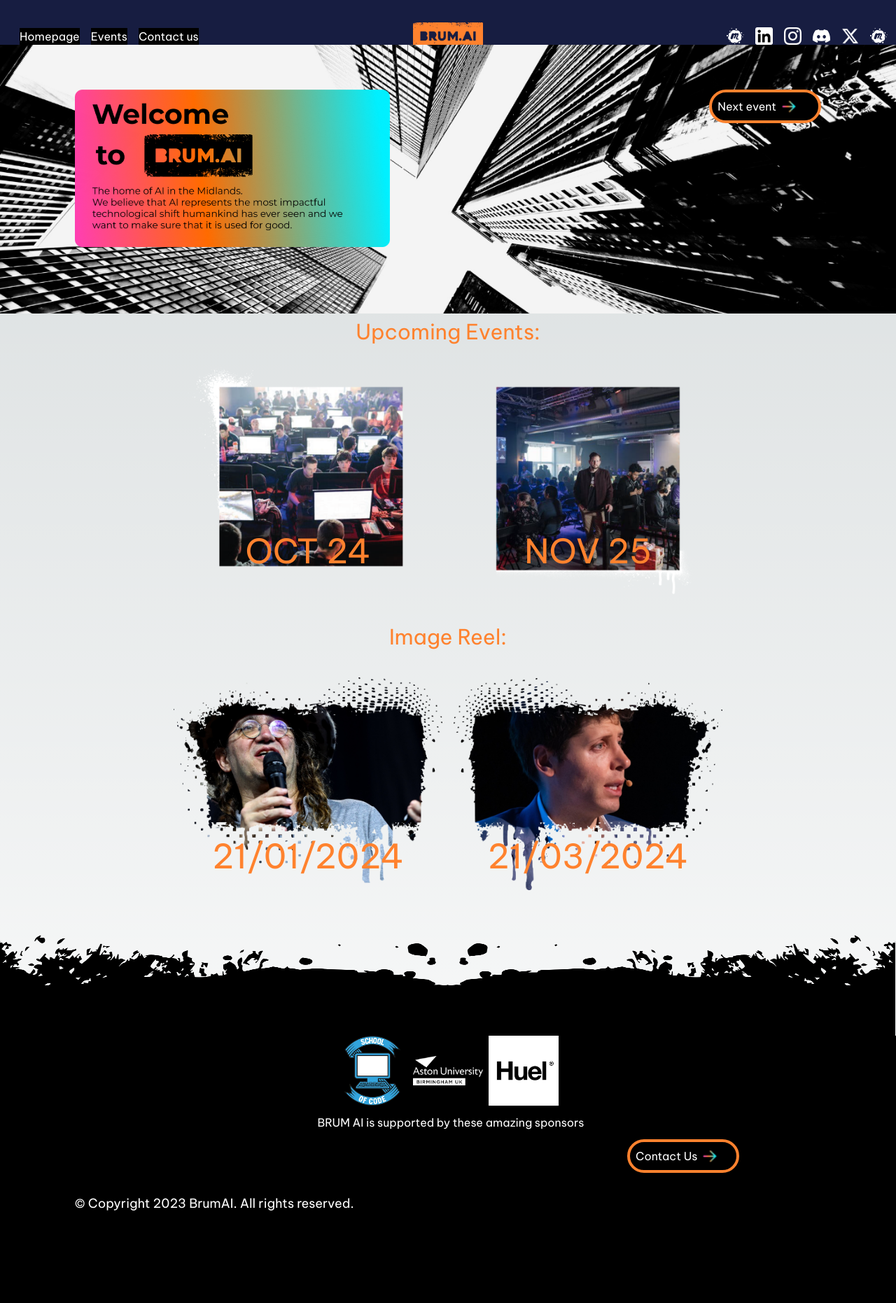
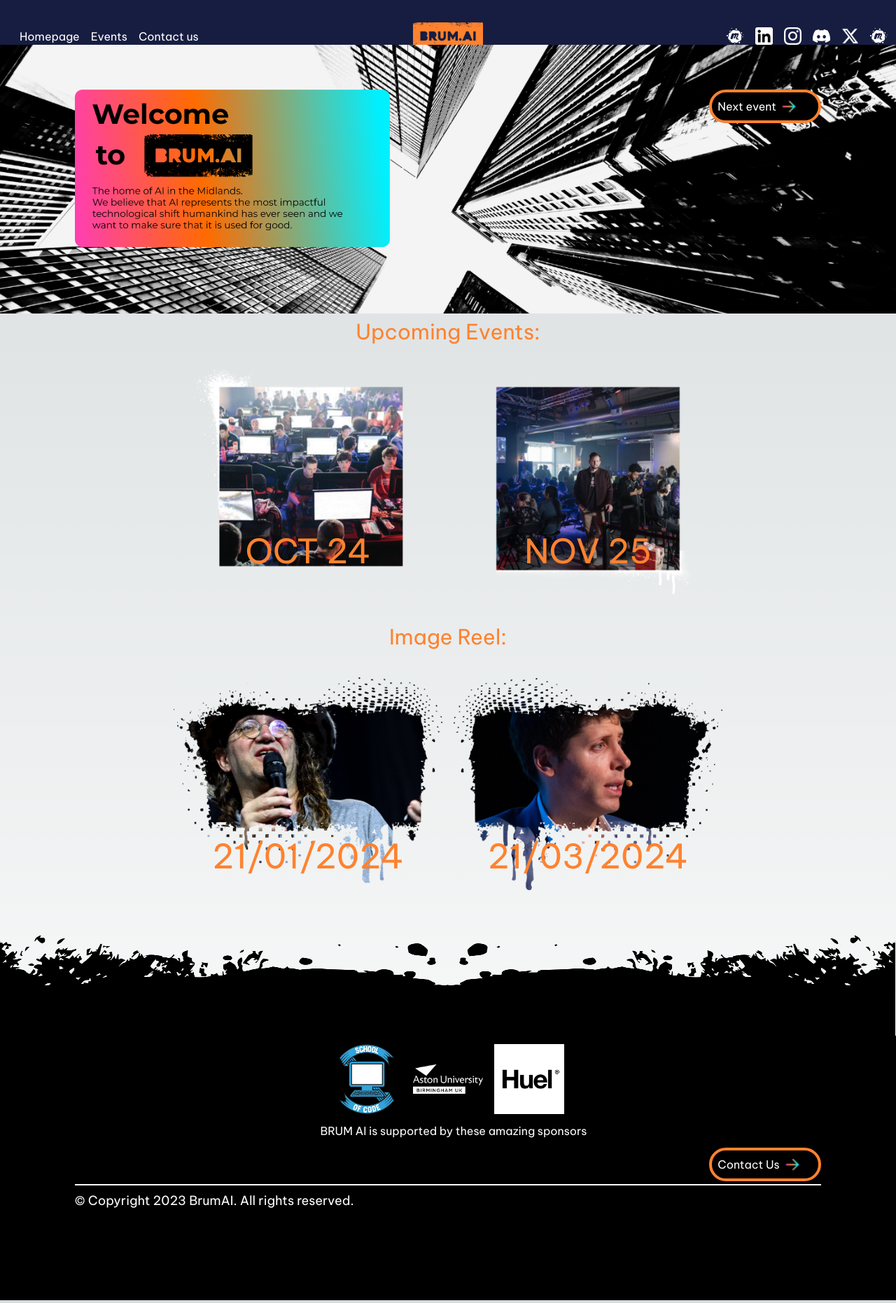
Before and after one commit to Team-ArchItects/brum_ai_website, a Next.js app: page / in a window 1280 px wide. Shown: the whole page at 70% size. Built offline with nearby package versions, Linux system fonts and the light colour scheme.

Commit message:
Header and footer complete

```diff
--- a/app/components/Footer.js
+++ b/app/components/Footer.js
@@ -5,7 +5,7 @@ import SponsorsList from "./footer components/Sponsors";
 export default function Footer({data}) {
 
   return (
-    <section className="flex flex-col w-screen justify-between">
+    <section className="flex flex-col w-screen justify-between min-w-[360px] ">
       <picture className=" flex z-0">
         <source
           srcSet="/assets/cropped_footer_white.png"
@@ -28,43 +28,18 @@ export default function Footer({data}) {
           className="w-6/12 h-40 ml-[-1px]"
         />
       </picture>
-      <footer className="flex flex-col w-screen justify-between">
-        <div className="flex flex-wrap justify-center space-x-2 items-center text-center z-10">
-          {/* <Image
-            src="/assets/original.png"
-            width={100}
-            height={100}
-            alt="School of Code logo"
-          />
-          <picture>
-            <source srcSet="/assets/huel_black.png" media="(prefers-color-scheme: dark)" />
-          <Image
-            src="/assets/huel_white.png"
-            width={100}
-            height={100}
-            alt="School of Code logo"
-          />
-          </picture>
-          <picture>
-            <source srcSet="/assets/aston_black.png" media="(prefers-color-scheme: dark)" />
-          <Image
-            src="/assets/aston_white.png"
-            width={100}
-            height={100}
-            alt="School of Code logo"
-          />
-          </picture>
-          <p className="w-full p-3">Supported by these Amazing Companies</p> */}
+      <footer className="flex flex-col w-screen justify-between min-w-[360px] pt-3">
+        <div className="flex flex-wrap justify-center space-x-4 items-center text-center z-10">
           {data.map((sponsorsList) => {
           return <SponsorsList key={sponsorsList.id} data={sponsorsList} />
         })}
         <p className="w-full p-3">BRUM AI is supported by these amazing sponsors</p>
         </div>
-        <div className="flex justify-end z-10 mr-56 mb-5">
+        <div className="flex justify-end z-10 w-10/12 items-end self-center pb-1">
           <Button text={"Contact Us"} location={"/contact"}/>
         </div>
         <div className="flex flex-wrap flex-col items-center z-10">
-          <div className="p-px bg-black w-10/12 h-0 "></div>
+          <div className="p-px bg-white dark:bg-black w-10/12 h-0 "></div>
           <div className="w-10/12 pb-32 pt-2 text-lg">
             <p>&copy; Copyright 2023 BrumAI. All rights reserved.</p>
           </div>
--- a/app/components/Header.js
+++ b/app/components/Header.js
@@ -11,7 +11,7 @@ import SocialDropdown from "./header components/Social_Dropdown";
 
 export default function Header({data, pages}) {
   return (
-    <section className="grid grid-cols-3 md:grid-cols-[2fr_1fr_2fr] gap-2 place-content-evenly items-center width-screen h-4 justify-between px-3 py-8 bg-navy text-white">
+    <section className="min-w-[360px] grid grid-cols-3 md:grid-cols-[2fr_1fr_2fr] gap-2 place-content-evenly items-center width-screen h-4 justify-between px-3 py-8 bg-navy text-white">
       <div className="flex justify-start ">
       <div className="flex justify-center">
 
--- a/app/components/header components/Dropdown.js
+++ b/app/components/header components/Dropdown.js
@@ -1,6 +1,6 @@
 "use client";
 import { useState } from "react";
-// import Link from "next/link";
+import Link from "next/link";
 import MenuItems from "./Menu_Items";
 
 export default function Dropdown({ pages }) {
@@ -36,29 +36,15 @@ export default function Dropdown({ pages }) {
       </button>
 
       <div className="w-full hidden md:inline">
-        <button className="ml-4 ">Homepage</button>
-        <button className="ml-4 ">Events</button>
-        <button className="ml-4 ">Contact us</button>
+        <Link href="/" className="ml-4 bg-navy text-white">Homepage</Link>
+        <Link href="/events" className="ml-4 bg-navy text-white">Events</Link>
+        <Link href="/contact" className="ml-4 bg-navy text-white">Contact us</Link>
       </div>
 
       <div
         id="dropdown"
         className={`z-10 ${dropdown} absolute left-12 top-16 bg-gray-700 divide-y divide-gray-100 rounded-lg shadow w-44`}
       >
-        {/* <ul className="py-2 text-sm text-gray-700 dark:text-gray-200" aria-labelledby="dropdownDefaultButton">
-      <li>
-        <Link href="/" className="block px-4 py-2 hover:bg-gray-100 dark:hover:bg-gray-600 dark:hover:text-white">Home</Link>
-      </li>
-      <li>
-        <Link href="/events" className="block px-4 py-2 hover:bg-gray-100 dark:hover:bg-gray-600 dark:hover:text-white">Events</Link>
-      </li>
-      <li>
-        <Link href="/contact" className="block px-4 py-2 hover:bg-gray-100 dark:hover:bg-gray-600 dark:hover:text-white">Contact Us</Link>
-      </li>
-      <li>
-        <a href="#" className="block px-4 py-2 hover:bg-gray-100 dark:hover:bg-gray-600 dark:hover:text-white">Sign out</a>
-      </li>
-    </ul> */}
         <ul
           className="py-2 text-sm text-white"
           aria-labelledby="dropdownDefaultButton"
--- a/app/components/header components/Menu_Items.js
+++ b/app/components/header components/Menu_Items.js
@@ -3,7 +3,7 @@ import Link from "next/link";
 export default function MenuItems({data}) {
     return (
         <li>
-        <Link href={data.link} class="block px-4 py-2 hover:bg-gray-100 dark:hover:bg-gray-600 dark:hover:text-white">{data.label}</Link>
+        <Link href={data.link} className="block px-4 py-2 hover:bg-gray-100 dark:hover:bg-gray-600 dark:hover:text-white">{data.label}</Link>
       </li>
     );
   }
```
Also changed, not shown: app/components/header components/Social_Dropdown.js (+3 -4 lines).
